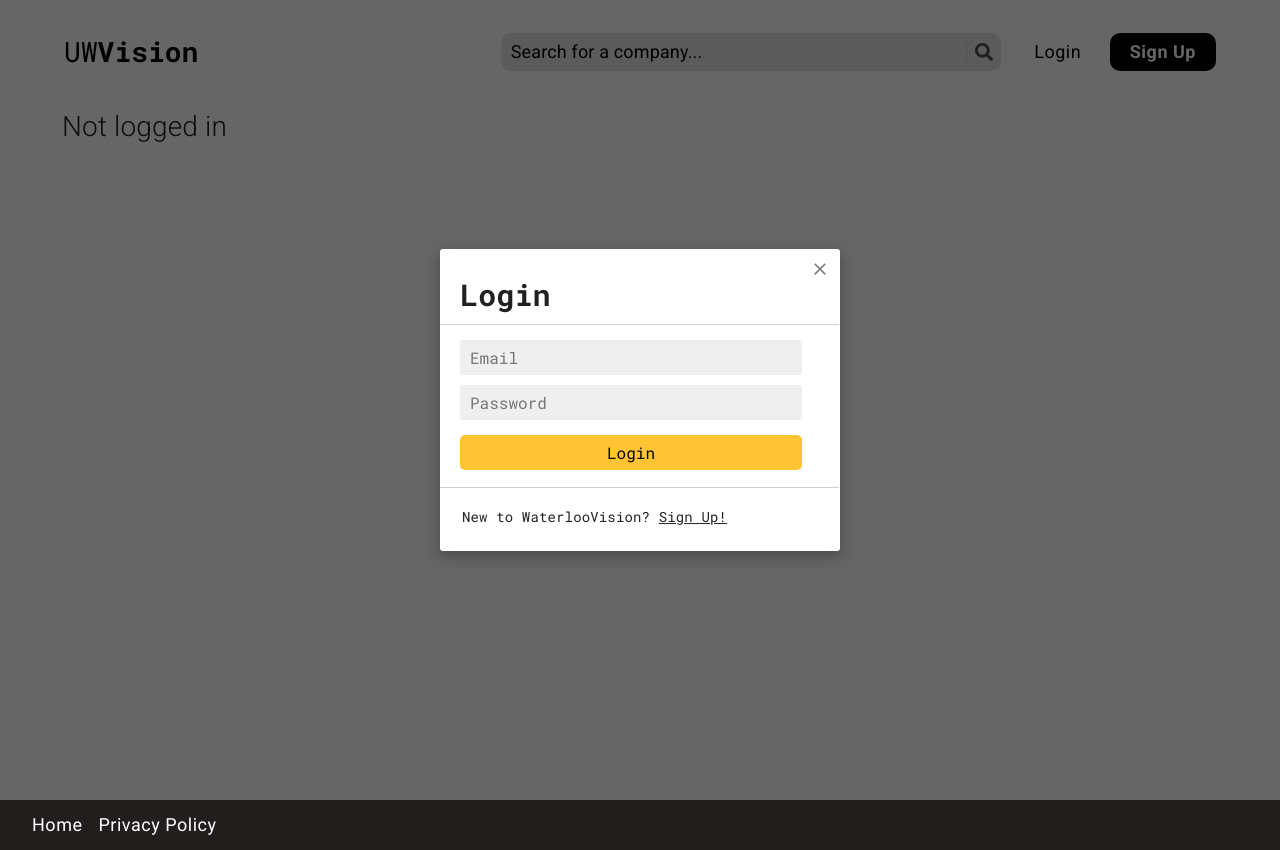
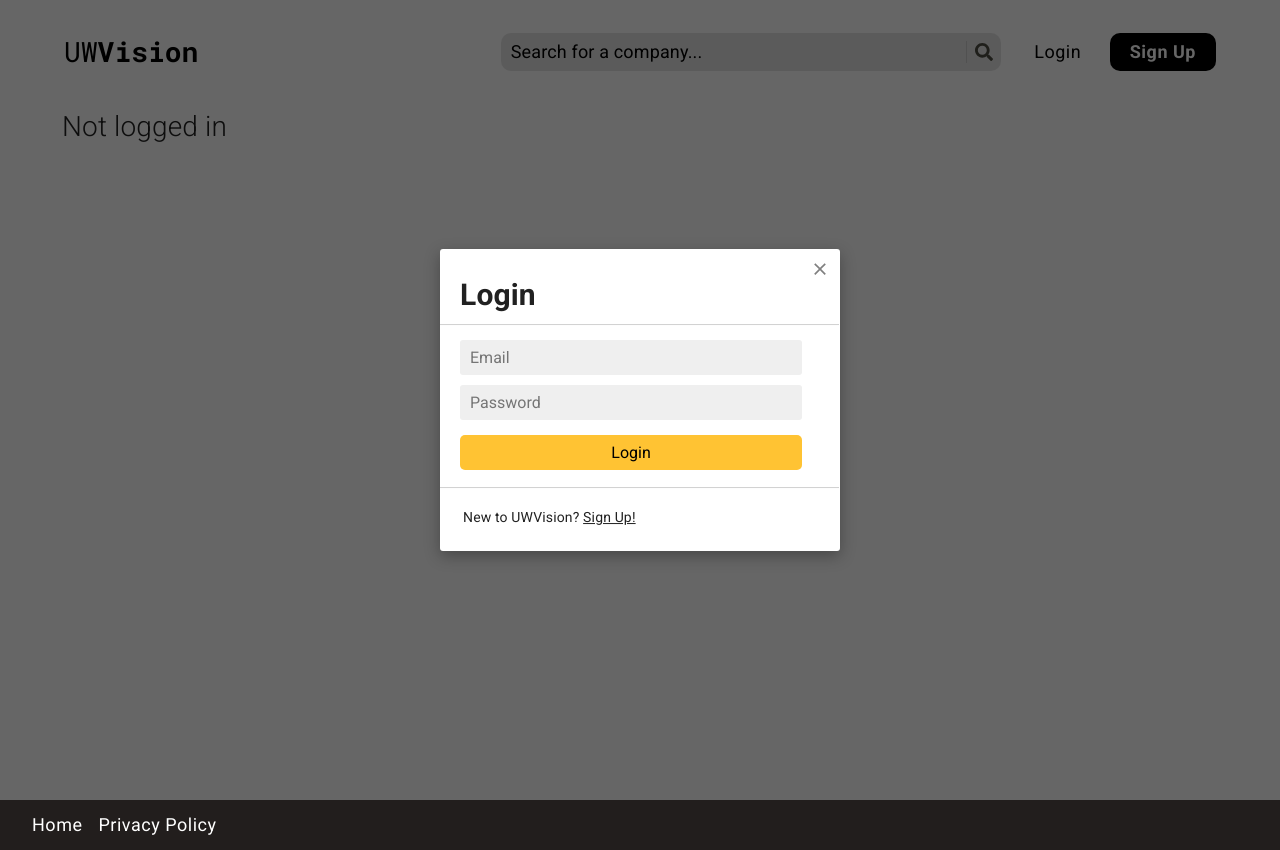
Before and after one commit to Birsana/UWVision, a React (Create React App) app in the folder frontend/: page /account in a window 1280 px wide. Both pictures are taken after a click on the button "Login". Built offline with nearby package versions, Linux system fonts and the light colour scheme; no server answers.

Commit message:
[Frontend]: Modal styling change + minor name changes

```diff
--- a/frontend/package.json
+++ b/frontend/package.json
@@ -1,5 +1,5 @@
 {
-  "name": "WaterlooVision",
+  "name": "UWVision",
   "version": "0.1.0",
   "private": true,
   "dependencies": {
--- a/frontend/public/index.html
+++ b/frontend/public/index.html
@@ -22,7 +22,7 @@
       work correctly both with client-side routing and a non-root public URL.
       Learn how to configure a non-root public URL by running `npm run build`.
     -->
-    <title>WaterlooVision</title>
+    <title>UWVision</title>
   </head>
   <body>
     <noscript>You need to enable JavaScript to run this app.</noscript>
--- a/frontend/src/components/Header/Header.js
+++ b/frontend/src/components/Header/Header.js
@@ -1,5 +1,5 @@
 import React, { useEffect, useState } from "react";
-import { useLocation, NavLink } from "react-router-dom";
+import { useLocation, NavLink, withRouter } from "react-router-dom";
 
 // Material-UI Imports:
 import AppBar from "@material-ui/core/AppBar";
@@ -60,7 +60,7 @@
       <div className={styles.headerRoot}>
         <AppBar position="static" className={styles.header}>
           <Toolbar>
-            {/* Render the WaterlooVision typography if viewport size is greater than 650px or if on homepage*/}
+            {/* Render the UWVision typography if viewport size is greater than 650px or if on homepage*/}
             {(displayTypography || location.pathname === "/") && (
               <Typography variant="h5" className={styles.title}>
                 <NavLink
@@ -109,14 +109,12 @@
                 >
                   <MenuItem
                     className={styles.menuItem}
-                    onClick={handleMenuClose}
+                    onClick={() => {
+                      props.history.push("/account");
+                      handleMenuClose();
+                    }}
                   >
-                    <NavLink
-                      to="/account"
-                      style={{ textDecoration: "none", color: "unset" }}
-                    >
-                      My Account
-                    </NavLink>
+                    My Account
                   </MenuItem>
                   <MenuItem
                     className={styles.menuItem}
@@ -175,4 +173,4 @@
   isLoggedIn: state.isLoggedIn,
 });
 
-export default connect(mapStateToProps)(Header);
+export default connect(mapStateToProps)(withRouter(Header));
--- a/frontend/src/components/Modals/LogInModal/LogInModal.js
+++ b/frontend/src/components/Modals/LogInModal/LogInModal.js
@@ -53,7 +53,7 @@
 
     // User cannot sign in with a non-uwaterloo email
     else if (!email.includes("@uwaterloo.ca")) {
-      setEmailError('Please enter a "@uwaterloo.ca" email.');
+      setEmailError('Please enter an @uwaterloo.ca email.');
       isValid = false;
     }
 
--- a/frontend/src/components/Modals/SignUpModal/SignUpModal.js
+++ b/frontend/src/components/Modals/SignUpModal/SignUpModal.js
@@ -87,7 +87,7 @@
     }
     // User cannot use a non-uwaterloo email
     else if (!email.includes("@uwaterloo.ca")) {
-      setEmailError('Please enter a "@uwaterloo.ca" email.');
+      setEmailError('Please enter an @uwaterloo.ca email.');
       isValid = false;
     }
 
--- a/frontend/src/components/Modals/styles.js
+++ b/frontend/src/components/Modals/styles.js
@@ -45,7 +45,7 @@
 export const Title = styled.div`
   margin-top: 15px;
   margin-left: 10px;
-  font-family: Roboto Mono;
+  font-family: Roboto;
   font-size: 30px;
   font-weight: bold;
 `;
@@ -69,8 +69,8 @@
 };
 
 export const ModalText = styled.p`
-  margin-left: 12px;
-  font-family: Roboto Mono;
+  margin-left: 13px;
+  font-family: Roboto;
   width: 90%;
 `;
 
@@ -82,7 +82,7 @@
   width: 90%;
   border: none;
   border-radius: 5px;
-  font-family: Roboto Mono;
+  font-family: Roboto;
   font-size: 16px;
 
   background: #07C45F;
@@ -97,7 +97,7 @@
   return (
     <>
     <Divider />
-    <ModalText>New to WaterlooVision? <u onClick={onClick} style={{cursor: "pointer"}}>Sign Up!</u></ModalText>
+    <ModalText>New to UWVision? <u onClick={onClick} style={{cursor: "pointer"}}>Sign Up!</u></ModalText>
     </>
   )
 }
@@ -119,7 +119,7 @@
   background-color: rgba(239, 239, 239);
   border: none;
   border-radius: 3px;
-  font-family: Roboto Mono;
+  font-family: Roboto;
   font-size: 16px;
   padding-left: 10px;
 
@@ -133,16 +133,14 @@
   margin-top: 5px;
   height: 20px;
   width: 90%;
-  border-radius: 3px;
-  background-color: rgb(255, 86, 48);
 
   p {
     margin-top: 0;
     margin-left: 4px;
-    font-family: Roboto Mono;
+    font-family: Roboto;
     font-size: 13px;
     font-weight: bold;
-    color: #fff;
+    color: rgb(255, 86, 48);
   }
 `;
 
@@ -157,7 +155,7 @@
   width: 90%;
   border: none;
   border-radius: 5px;
-  font-family: Roboto Mono;
+  font-family: Roboto;
   font-size: 16px;
 
   background: #ffc333;
--- a/frontend/src/pages/account/accountPage.js
+++ b/frontend/src/pages/account/accountPage.js
@@ -3,17 +3,15 @@
 
 const AccountPage = (props) => {
     const [accountName, setAccountName] = useState(props.username);
-    const [loggedIn, setLoggedIn] = useState(props.isLoggedIn);
 
     useEffect(() => {
       setAccountName(props.username);
-      setLoggedIn(props.isLoggedIn);
-    }, [props.isLoggedIn]);
+    }, [props.username]);
 
 
     return (
       <div style={{ marginLeft: "60px" }}>
-        {loggedIn ? (
+        {(accountName !== null) ? (
           <h2>
             Welcome <b>{accountName}</b>
           </h2>
@@ -26,7 +24,6 @@
 
 // Injecting redux logged-in states into props for header
 const mapStateToProps = (state) => ({
-  isLoggedIn: state.isLoggedIn,
   username: state.username
 });
 
--- a/frontend/src/pages/company/company.js
+++ b/frontend/src/pages/company/company.js
@@ -53,9 +53,7 @@
 
       default:
         return (
-          <div>
-            <p> Loading... </p>
-          </div>
+          <div></div>
         );
     }
   };
--- a/frontend/src/pages/invalid.js
+++ b/frontend/src/pages/invalid.js
@@ -12,7 +12,7 @@
     <div>
       <h1>404</h1>
       <p> The page you are requesting for does not exist. </p>
-      <p> Do you wish to redirect to the WaterlooVision homepage?</p>
+      <p> Do you wish to redirect to the UWVision homepage?</p>
       <button onClick={redirectButton}>
         Redirect to Homepage
       </button>
```
